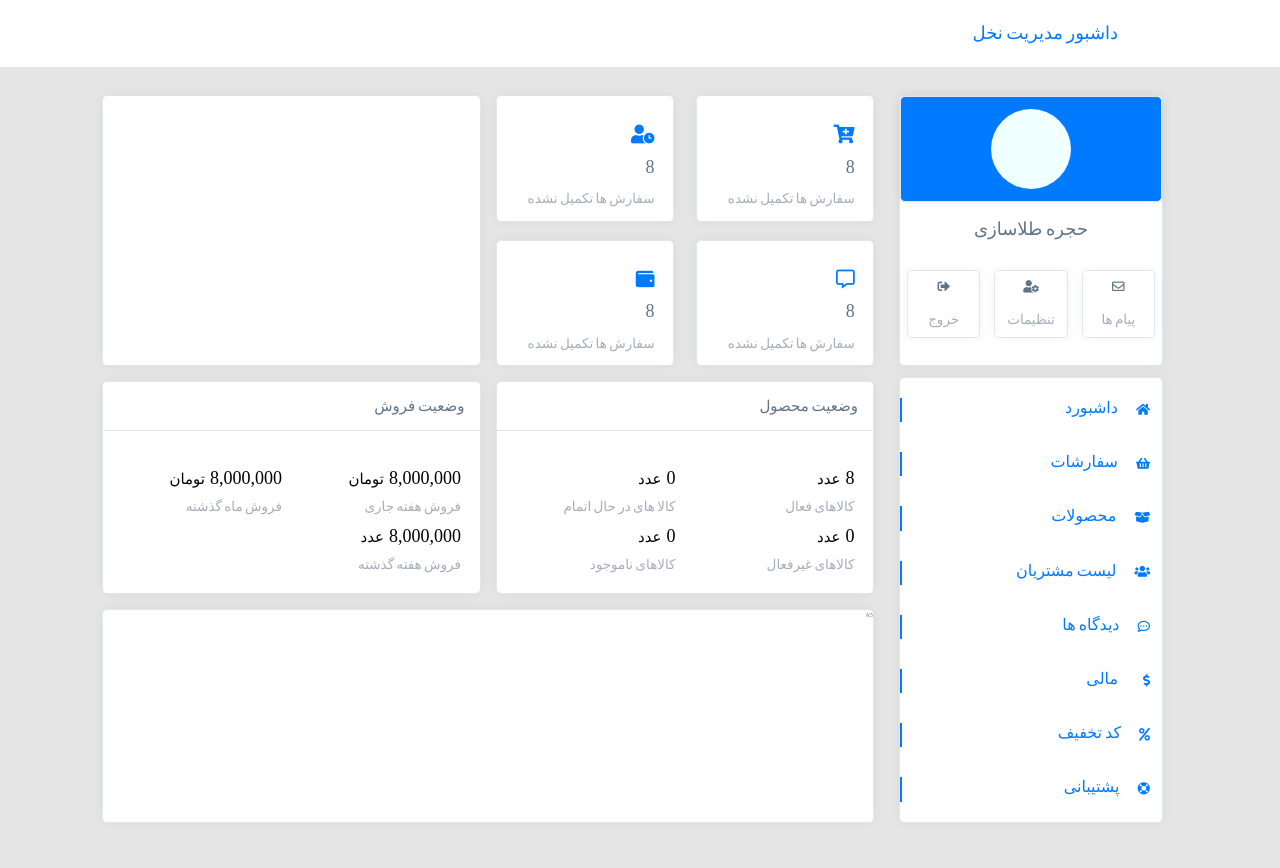
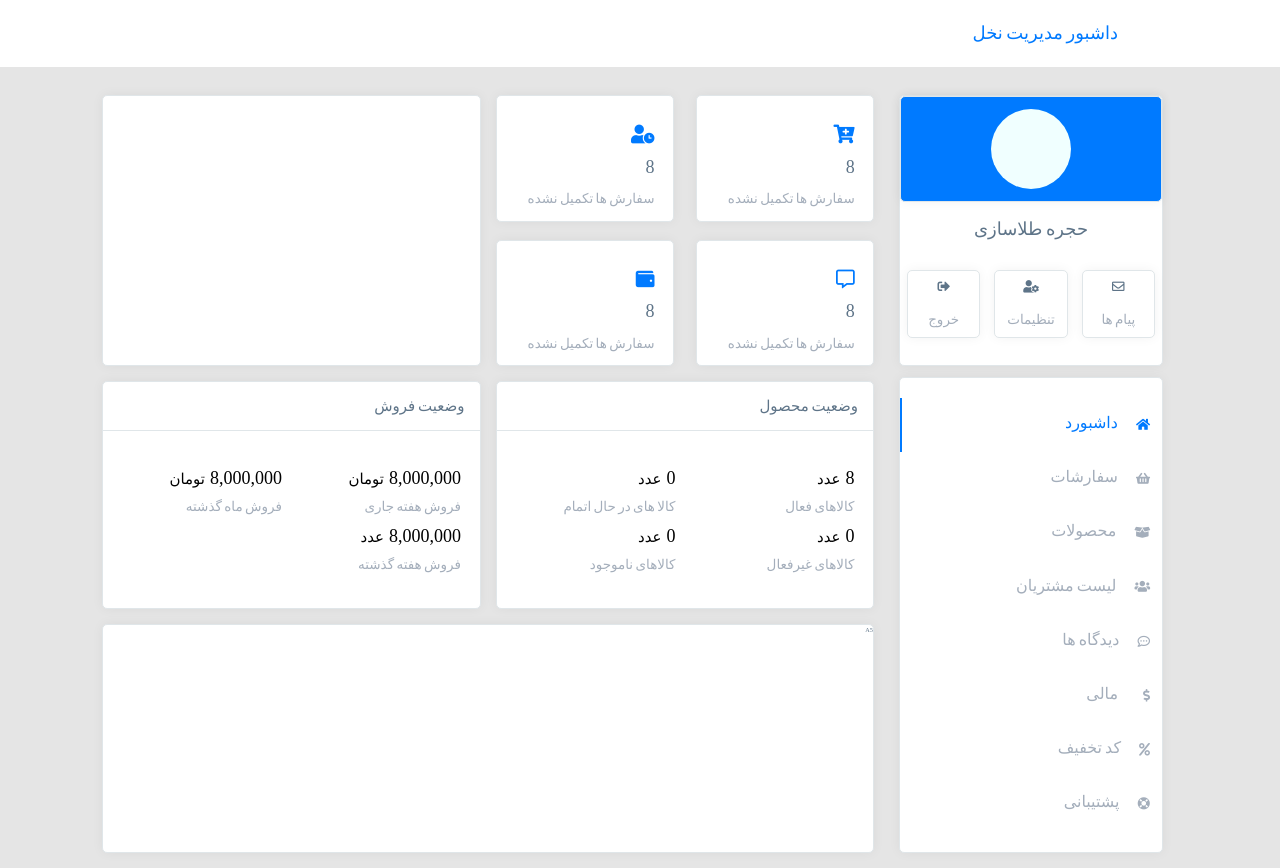
Before and after one commit to SeyedHassan-mahdavi/nakhll_client, a Next.js app: page / in a window 1280 px wide. Before the commit the page ends 838 px from the top, so only its background shows below. Built offline with nearby package versions, Linux system fonts and the light colour scheme.

Commit message:
Define Structuer and fix active Class

```diff
--- a/component/layout/Layout.jsx
+++ b/component/layout/Layout.jsx
@@ -6,6 +6,8 @@ import Link from "next/link";
 import { useRouter } from "next/router";
 import styles from "../../styles/Layout.module.css";
 import MenuMobile from "../MenuMobile/MenuMobile";
+// components
+import useViewport from "../viewPort/index";
 // import person from '../../public/assets/image/person.png'
 //  import nakhll from '../../public/assets/image/nakhl.png'
 
@@ -17,7 +19,8 @@ export default function MyLayout({ children }) {
   const [counter, setCounter] = useState(0);
 
   const router = useRouter();
-
+  const { width } = useViewport();
+  const breakpoint = 620;
   return (
     <>
       <div>
@@ -64,7 +67,7 @@ export default function MyLayout({ children }) {
         }`}
       >
         {/* <!-- Right  SideBar--> */}
-        {router.pathname == "/" && (
+        {true && (
           <div className={styles.Right}>
             <section className={styles.info_card}>
               <div className={styles.info_card_pic}>
@@ -98,71 +101,109 @@ export default function MyLayout({ children }) {
             </section>
             <section className={styles.menu_card}>
               <Link href="/">
-                <span className={`${styles.menu_card_item}   ${
+                <span
+                  className={`${styles.menu_card_item}   ${
                     router.pathname == "/" ? styles.selectNav : ""
-                  }`}>
-                  <span style={{ marginLeft:"18px"}}  className="fas fa-home fa-2x "></span>
+                  }`}
+                >
+                  <span
+                    style={{ marginLeft: "18px" }}
+                    className="fas fa-home fa-2x "
+                  ></span>
                   <h2>داشبورد</h2>
                 </span>
               </Link>
               <Link
                 // activeClassName="selectNav"
-                href="/"
+                href="/fp/order"
               >
                 <span
                   className={`${styles.menu_card_item}   ${
-                    router.pathname == "/" ? styles.selectNav : ""
+                    router.pathname == "/fp/order" ? styles.selectNav : ""
                   }`}
                 >
-                  <span style={{ marginLeft:"18px"}}  className={`fas fa-shopping-basket fa-2x`}></span>
+                  <span
+                    style={{ marginLeft: "18px" }}
+                    className={`fas fa-shopping-basket fa-2x`}
+                  ></span>
                   <h2>سفارشات</h2>
                 </span>
               </Link>
               <Link activeClassName="selectNav" href="/fp/product/list">
-                <span className={`${styles.menu_card_item}   ${
-                    router.pathname == "/" ? styles.selectNav : ""
-                  }`}>
-                  <span style={{ marginLeft:"18px"}} className={`fas fa-box-open fa-2x `}></span>
+                <span
+                  className={`${styles.menu_card_item}   ${
+                    router.pathname == "/fp/product/list" ? styles.selectNav : ""
+                  }`}
+                >
+                  <span
+                    style={{ marginLeft: "18px" }}
+                    className={`fas fa-box-open fa-2x `}
+                  ></span>
                   <h2>محصولات</h2>
                 </span>
               </Link>
-              <Link activeClassName="selectNav" href="/">
-                <span className={`${styles.menu_card_item}   ${
-                    router.pathname == "/" ? styles.selectNav : ""
-                  }`}>
-                  <span style={{ marginLeft:"18px"}} className="fas fa-users fa-2x"></span>
+              <Link activeClassName="selectNav" href="/fp/customer">
+                <span
+                  className={`${styles.menu_card_item}   ${
+                    router.pathname == "/fp/customer" ? styles.selectNav : ""
+                  }`}
+                >
+                  <span
+                    style={{ marginLeft: "18px" }}
+                    className="fas fa-users fa-2x"
+                  ></span>
                   <h2>لیست مشتریان</h2>
                 </span>
               </Link>
-              <Link activeClassName="selectNav" href="/">
-                <span className={`${styles.menu_card_item}   ${
-                    router.pathname == "/" ? styles.selectNav : ""
-                  }`}>
-                  <span style={{ marginLeft:"18px"}}  className="far fa-comment-dots fa-2x"></span>
+              <Link activeClassName="selectNav" href="/fp/comments">
+                <span
+                  className={`${styles.menu_card_item}   ${
+                    router.pathname == "/fp/comments" ? styles.selectNav : ""
+                  }`}
+                >
+                  <span
+                    style={{ marginLeft: "18px" }}
+                    className="far fa-comment-dots fa-2x"
+                  ></span>
                   <h2>دیدگاه ها</h2>
                 </span>
               </Link>
-              <Link activeClassName="selectNav" href="/">
-                <span className={`${styles.menu_card_item}   ${
-                    router.pathname == "/" ? styles.selectNav : ""
-                  }`}>
-                  <span style={{ marginLeft:"25px"}}  className="fas fa-dollar-sign fa-2x"></span>
+              <Link activeClassName="selectNav" href="/fp/financial">
+                <span
+                  className={`${styles.menu_card_item}   ${
+                    router.pathname == "/fp/financial" ? styles.selectNav : ""
+                  }`}
+                >
+                  <span
+                    style={{ marginLeft: "25px" }}
+                    className="fas fa-dollar-sign fa-2x"
+                  ></span>
                   <h2>مالی</h2>
                 </span>
               </Link>
-              <Link activeClassName="selectNav" href="/">
-                <span className={`${styles.menu_card_item}   ${
-                    router.pathname == "/" ? styles.selectNav : ""
-                  }`}>
-                  <span style={{ marginLeft:"18px"}}  className="fas fa-percent fa-2x"></span>
+              <Link activeClassName="selectNav" href="/fp/discount">
+                <span
+                  className={`${styles.menu_card_item}   ${
+                    router.pathname == "/fp/discount" ? styles.selectNav : ""
+                  }`}
+                >
+                  <span
+                    style={{ marginLeft: "18px" }}
+                    className="fas fa-percent fa-2x"
+                  ></span>
                   <h2>کد تخفیف</h2>
                 </span>
               </Link>
-              <Link activeClassName="selectNav" href="/">
-                <span className={`${styles.menu_card_item}   ${
-                    router.pathname == "/" ? styles.selectNav : ""
-                  }`}>
-                  <span style={{ marginLeft:"18px"}}  className="fas fa-life-ring fa-2x"></span>
+              <Link activeClassName="selectNav" href="/fp/support">
+                <span
+                  className={`${styles.menu_card_item}   ${
+                    router.pathname == "/fp/support" ? styles.selectNav : ""
+                  }`}
+                >
+                  <span
+                    style={{ marginLeft: "18px" }}
+                    className="fas fa-life-ring fa-2x"
+                  ></span>
                   <h2>پشتیبانی</h2>
                 </span>
               </Link>
--- a/styles/Layout.module.css
+++ b/styles/Layout.module.css
@@ -97,7 +97,7 @@
   -ms-grid-columns: 294px 1fr;
   grid-template-columns: 294px 1fr;
 }
-.wrapperProduct{
+.wrapperProduct {
   display: -ms-grid;
   display: grid;
   margin-top: 0;
@@ -271,7 +271,8 @@
   margin-right: 12px;
   text-decoration: none;
   color: #a4aebb;
-  margin-top: 30px;
+  padding-top: 15px;
+  padding-bottom: 15px;
 }
 
 .menu_card_item:first-child {
@@ -319,7 +320,7 @@
   column-gap: 15px;
   margin: 15px 0 15px;
 }
-.leftProduct{
+.leftProduct {
   display: -ms-grid;
   display: grid;
   -ms-grid-columns: (minmax(0, 1fr)) [2];
@@ -359,8 +360,6 @@
     grid-template-columns: minmax(0px, 1fr);
   }
 }
-
-
 
 .left_one {
   display: -ms-grid;
@@ -472,8 +471,7 @@
     color: #ced5d8;
   } */
 
-
-  .selectNav {
-    color: #007aff;
-    border-left: 2px solid #007aff;
-  }
+.selectNav {
+  color: #007aff;
+  border-left: 2px solid #007aff;
+}
```
Also changed, not shown: pages/fp/comments/index.jsx (added, +9 -0 lines), pages/fp/customer/index.jsx (added, +9 -0 lines), pages/fp/discount/index.jsx (added, +9 -0 lines), pages/fp/financial/index.jsx (added, +9 -0 lines), pages/fp/order/index.jsx (added, +9 -0 lines), pages/fp/support/index.jsx (added, +9 -0 lines).
